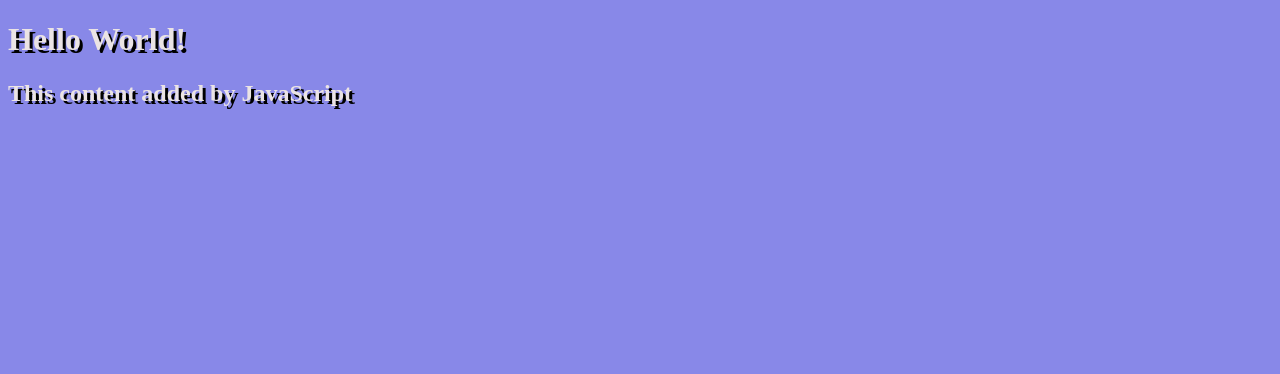
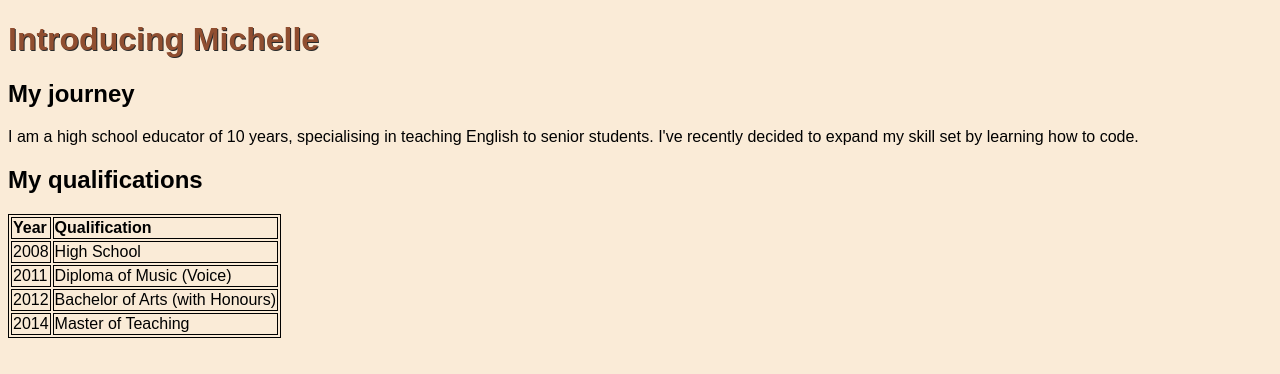
Before and after one commit to mfdigug/who-miss-michelle, a plain HTML site: page index.html in a window 1280 px wide. Drawn offline with Linux system fonts and the light colour scheme.

Commit message:
added text to html, basic css styles

```diff
--- a/index.html
+++ b/index.html
@@ -2,10 +2,51 @@
 <html lang="en">
     <head>
         <link rel="stylesheet" href="style.css"/>
+        <meta name="author" content="Michelle Di Guglielmo">
+        <meta name="description" content="A Website Introducing Me">
         <title>My Personal Website</title>
     </head>
     <body>
-        <h1>Hello World!</h1>
+        <header>
+
+            <h1>Introducing Michelle</h1>
+            <!-- add img - float right -->
+             <!-- add nav -->
+        </header>
+        <main>
+            <h2>My journey</h2>
+            <p>I am a high school educator of 10 years, specialising in teaching English to senior students. I've recently decided to expand my skill set by learning how to code.</p>
+
+            <h2>My qualifications</h2>
+
+            <table>
+               <tr>
+                    <th>Year</th>
+                    <th>Qualification</th>
+                </tr>
+                <tr>
+                    <td>2008</td>
+                    <td>High School</td>
+                </tr>
+                <tr>
+                    <td>2011</td>
+                    <td>Diploma of Music (Voice) </td>
+                </tr>
+                <tr>
+                    <td>2012</td>
+                    <td>Bachelor of Arts (with Honours)</td>
+                </tr>
+                <tr>
+                    <td>2014</td>
+                    <td>Master of Teaching</td>
+                </tr>
+            </table>
+        </main>
+        <footer>
+            <!-- contact info -->
+             <!-- form -->
+        </footer>
+
         <script src="script.js"></script>
     </body>
 
--- a/script.js
+++ b/script.js
@@ -1,3 +1,4 @@
-const h2 = document.createElement("h2");
+/* const h2 = document.createElement("h2");
 h2.textContent = "This content added by JavaScript";
 document.querySelector("body").appendChild(h2);
+ */
--- a/style.css
+++ b/style.css
@@ -1,5 +1,15 @@
 body {
-    background: rgb(136, 136, 232);
-    color: #ebe4e4;
-    text-shadow: 3px 3px 0 #000;
+    background: antiquewhite;
+    font-family: Arial, Helvetica, sans-serif;
 }
+
+h1 {
+    color: rgb(144, 78, 48);
+    text-shadow: 1px 1px #2a2a2a;
+}
+
+
+table, th, td {
+    border:1px solid black;
+    text-align: justify;
+  }
```
